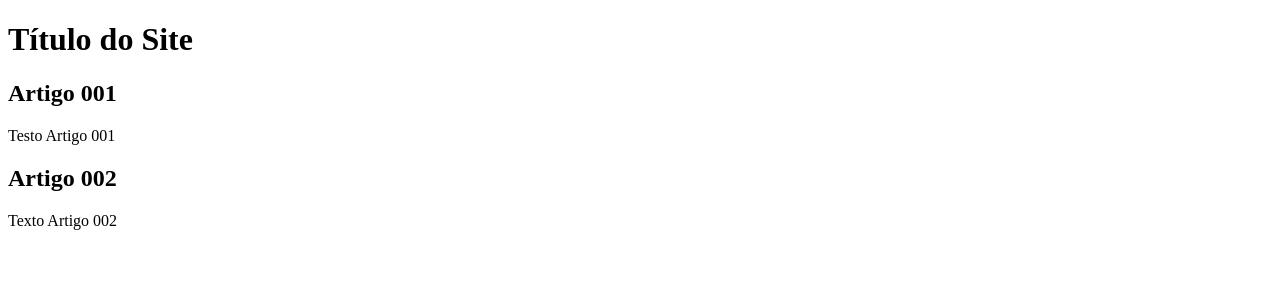
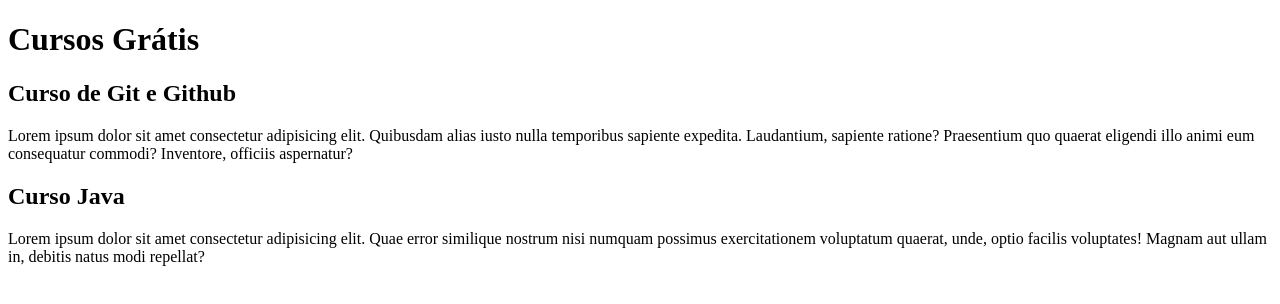
Before and after one commit to EduardaCaetana/projeto-site2, a plain HTML site: page index.html in a window 1280 px wide. Drawn offline with Linux system fonts and the light colour scheme.

Commit message:
comecei a escrever o conteudo

```diff
--- a/index.html
+++ b/index.html
@@ -8,15 +8,15 @@
 <body>
     <main>
         <header>
-            <h1>Título do Site</h1>
+            <h1>Cursos Grátis</h1>
         </header>
         <article>
-            <h2>Artigo 001</h2>
-            <p>Testo Artigo 001</p>
+            <h2>Curso de Git e Github</h2>
+            <p>Lorem ipsum dolor sit amet consectetur adipisicing elit. Quibusdam alias iusto nulla temporibus sapiente expedita. Laudantium, sapiente ratione? Praesentium quo quaerat eligendi illo animi eum consequatur commodi? Inventore, officiis aspernatur?</p>
         </article>
         <article>
-            <h2>Artigo 002</h2>
-            <p>Texto Artigo 002</p>
+            <h2>Curso Java </h2>
+            <p>Lorem ipsum dolor sit amet consectetur adipisicing elit. Quae error similique nostrum nisi numquam possimus exercitationem voluptatum quaerat, unde, optio facilis voluptates! Magnam aut ullam in, debitis natus modi repellat?</p>
         </article>
 </body>
 </html>
```
